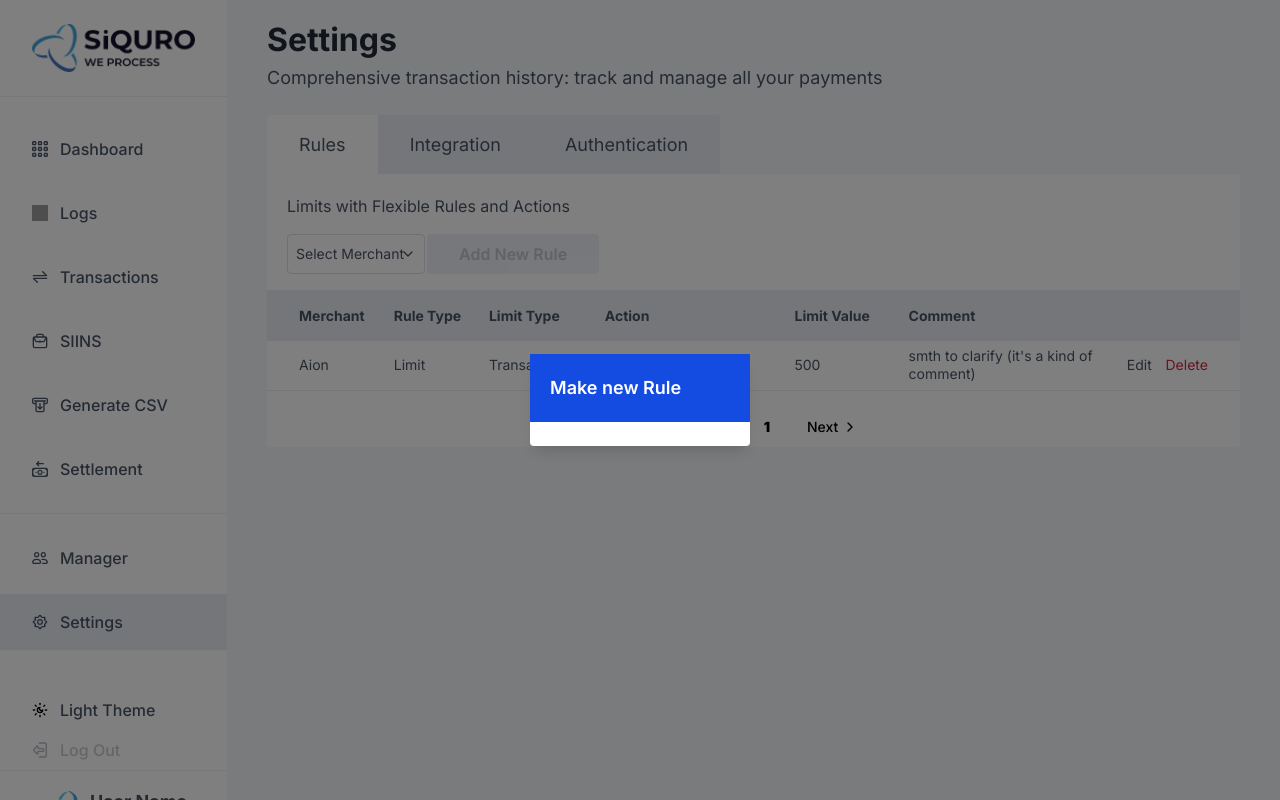
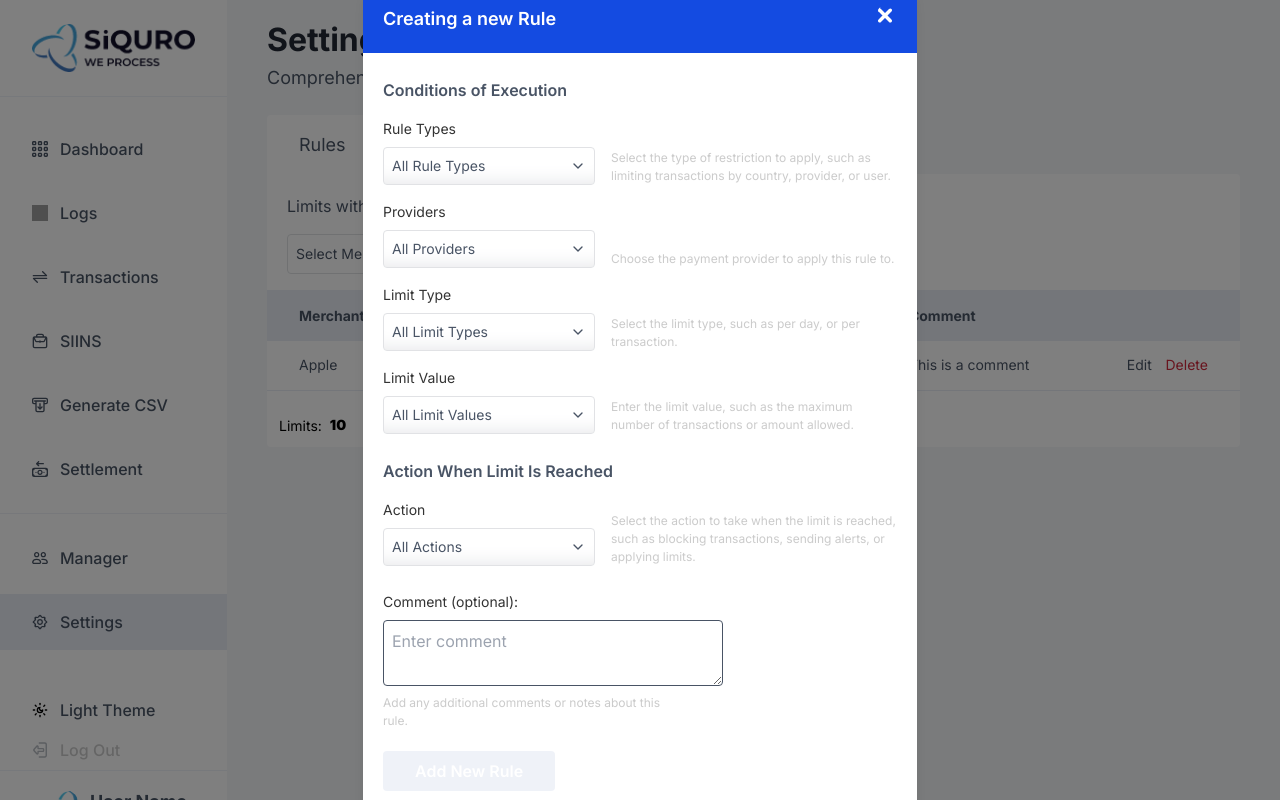
Before and after one commit to IlonaKuzmina-GWM/BO, a Next.js app: page /dashboard/settings in a window 1280 px wide. Both pictures are taken after a click on the button "Edit". Built offline with nearby package versions, Linux system fonts and the light colour scheme; grey boxes are pictures that could not be loaded; what tailwindcss-animated would draw is missing.

Commit message:
modal for new rule in progress

```diff
--- a/src/components/shared/Modal.tsx
+++ b/src/components/shared/Modal.tsx
@@ -5,14 +5,24 @@ interface IModalProps {
   onClose: () => void;
   title?: string;
   children?: React.ReactNode;
+  closeIcon?: boolean;
 }
 
-const Modal = ({ isOpen, onClose, title, children }: IModalProps) => {
+const Modal = ({
+  isOpen,
+  onClose,
+  title,
+  children,
+  closeIcon,
+}: IModalProps) => {
   const modalRef = useRef<HTMLDivElement>(null);
 
   useEffect(() => {
     const handleClickOutside = (event: MouseEvent) => {
-      if (modalRef.current && !modalRef.current.contains(event.target as Node)) {
+      if (
+        modalRef.current &&
+        !modalRef.current.contains(event.target as Node)
+      ) {
         onClose();
       }
     };
@@ -40,9 +50,35 @@ const Modal = ({ isOpen, onClose, title, children }: IModalProps) => {
   if (!isOpen) return null;
 
   return (
-    <div className="fixed inset-0 bg-bgModal bg-opacity-50 flex items-center justify-center">
-      <div ref={modalRef} className="bg-white rounded shadow-lg text-white">
-        {title && <h2 className="text-lg font-semibold p-[20px] bg-blue700">{title}</h2>}
+    <div className="fixed inset-0 flex items-center justify-center bg-bgModal bg-opacity-50">
+      <div ref={modalRef} className="rounded bg-white text-white shadow-lg">
+        {title && (
+          <div className="flex justify-between bg-blue700 p-[20px] text-lg font-semibold">
+            <div>{title}</div>
+            {closeIcon && (
+              <div
+                className="text-white cursor-pointer"
+                onClick={onClose}
+              >
+                <svg
+                  xmlns="http://www.w3.org/2000/svg"
+                  viewBox="0 0 24 24"
+                  fill="white"
+                  className="w-6 h-6"
+                  stroke="white"
+                  strokeWidth="2"
+                >
+                  <path
+                    fillRule="evenodd"
+                    d="M6.225 4.811a.75.75 0 011.06 0L12 9.525l4.715-4.714a.75.75 0 111.06 1.06L13.06 10.5l4.714 4.715a.75.75 0 11-1.06 1.06L12 11.56l-4.715 4.714a.75.75 0 11-1.06-1.06L10.94 10.5 6.225 5.785a.75.75 0 010-1.06z"
+                    clipRule="evenodd"
+                  />
+                </svg>
+              </div>
+            )}
+          </div>
+        )}
+
         {children}
       </div>
     </div>
--- /dev/null
+++ b/src/components/shared/Settings/CreateNewRule.tsx
@@ -0,0 +1,195 @@
+import { Rule, RuleRow } from "@/types";
+import { useState } from "react";
+import DashButton from "../DashButton";
+import RowComponent from "./RowComponent";
+
+const ruleTypes = [
+  { value: "country", label: "Country" },
+  { value: "provider", label: "Provider" },
+  { value: "user", label: "User" },
+];
+
+const providers = [
+  { value: "provider1", label: "Provider 1" },
+  { value: "provider2", label: "Provider 2" },
+  { value: "provider3", label: "Provider 3" },
+];
+
+const actions = [
+  { value: "block", label: "Block" },
+  { value: "alert", label: "Alert" },
+  { value: "limit", label: "Limit" },
+];
+
+const limitTypes = [
+  { value: "perDay", label: "Per Day" },
+  { value: "perTransaction", label: "Per Transaction" },
+];
+
+const limitValues = [
+  { value: "10", label: "10" },
+  { value: "20", label: "20" },
+  { value: "30", label: "30" },
+];
+
+interface CreateNewRuleProps {
+  onAddNewRule: (newRule: any) => void;
+}
+
+const CreateNewRule = ({ onAddNewRule }: CreateNewRuleProps) => {
+  const [rule, setRule] = useState<Partial<Rule>>({
+    ruleType: "",
+    provider: "",
+    limitType: "",
+    limitValue: "",
+    action: "",
+    comment: "",
+  });
+
+  const handleSelectChange = (field: string, selectedValues: string[]) => {
+    setRule((prevRule) => ({
+      ...prevRule,
+      [field]: selectedValues[0] || "",
+    }));
+  };
+
+  const handleInputChange = (event: React.ChangeEvent<HTMLTextAreaElement>) => {
+    const { name, value } = event.target;
+    setRule((prevRule) => ({
+      ...prevRule,
+      [name]: value,
+    }));
+  };
+
+  const handleAddRule = () => {
+    onAddNewRule(rule);
+    setRule({
+      ruleType: "",
+      provider: "",
+      limitType: "",
+      limitValue: "",
+      action: "",
+      comment: "",
+    });
+  };
+
+  const firstSectionRows: RuleRow[] = [
+    {
+      selectLabel: "Rule Types",
+      label: "All Rule Types",
+      description:
+        "Select the type of restriction to apply, such as limiting transactions by country, provider, or user.",
+      items: ruleTypes,
+      field: "ruleType",
+      value: rule.ruleType,
+    },
+    {
+      selectLabel: "Providers",
+      label: "All Providers",
+      description: "Choose the payment provider to apply this rule to.",
+      items: providers,
+      field: "provider",
+      value: rule.provider,
+    },
+    {
+      selectLabel: "Limit Type",
+      label: "All Limit Types",
+      description:
+        "Select the limit type, such as per day, or per transaction.",
+      items: limitTypes,
+      field: "limitType",
+      value: rule.limitType,
+    },
+    {
+      selectLabel: "Limit Value",
+      label: "All Limit Values",
+      description:
+        "Enter the limit value, such as the maximum number of transactions or amount allowed.",
+      items: limitValues,
+      field: "limitValue",
+      value: rule.limitValue,
+    },
+  ];
+
+  const secondSectionRows: RuleRow[] = [
+    {
+      selectLabel: "Action",
+      label: "All Actions",
+      description:
+        "Select the action to take when the limit is reached, such as blocking transactions, sending alerts, or applying limits.",
+      items: actions,
+      field: "action",
+      value: rule.action,
+    },
+  ];
+
+  const areFieldsEmpty = () => {
+    const fields = [
+      rule.ruleType,
+      rule.provider,
+      rule.limitType,
+      rule.action,
+      rule.limitValue,
+    ];
+    return fields.some((field) => field === "");
+  };
+
+  return (
+    <div className="w-[554px] px-[20px] py-[25px] text-main">
+      <h3 className="mb-[16px] font-semibold">Conditions of Execution</h3>
+      {firstSectionRows.map((row, index) => (
+        <RowComponent
+          selectLabel={row.selectLabel}
+          key={index}
+          label={row.label}
+          description={row.description}
+          items={row.items}
+          field={row.field}
+          value={row.value!}
+          onSelectHandler={handleSelectChange}
+        />
+      ))}
+      <h3 className="mb-[16px] mt-[25px] font-semibold">
+        Action When Limit Is Reached
+      </h3>
+      {secondSectionRows.map((row, index) => (
+        <RowComponent
+          selectLabel={row.selectLabel}
+          key={index}
+          label={row.label}
+          description={row.description}
+          items={row.items}
+          field={row.field}
+          value={row.value!}
+          onSelectHandler={handleSelectChange}
+        />
+      ))}
+      <div className="mb-[21px] mt-[25px] flex-col gap-[8px]">
+        <div className="flex w-[340px] flex-col">
+          <label className="mb-[8px] block text-[14px] text-[#333]">
+            Comment (optional):
+          </label>
+          <textarea
+            name="comment"
+            value={rule.comment}
+            onChange={handleInputChange}
+            placeholder="Enter comment"
+            className="w-full rounded border p-2"
+          />
+        </div>
+        <div className="mt-[8px] w-[286px] self-end text-[12px] text-secondary">
+          Add any additional comments or notes about this rule.
+        </div>
+      </div>
+
+      <DashButton
+        name="Add New Rule"
+        type={"filled"}
+        disabled={areFieldsEmpty()}
+        onClickHandler={handleAddRule}
+      />
+    </div>
+  );
+};
+
+export default CreateNewRule;
--- /dev/null
+++ b/src/components/shared/Settings/RowComponent.tsx
@@ -0,0 +1,43 @@
+import TableRowSelect from "@/components/UI/TableRowSelect";
+
+interface IRowComponentProps {
+  selectLabel: string;
+  label: string;
+  description: string;
+  items: { value: string; label: string }[];
+  field: string;
+  value: string;
+  onSelectHandler: (field: string, selectedValues: string[]) => void;
+}
+
+const RowComponent = ({
+  selectLabel,
+  label,
+  description,
+  items,
+  field,
+  value,
+  onSelectHandler,
+}: IRowComponentProps) => {
+  return (
+    <div className="mb-[16px] flex gap-[16px]">
+      <div className="flex w-[212px] flex-col gap-[8px]">
+        <label className="block text-[14px] text-[#333]">{selectLabel}</label>
+        <TableRowSelect
+          value={value}
+          label={label}
+          items={items}
+          searchInput
+          onSelectHandler={(selectedValue) =>
+            onSelectHandler(field, [selectedValue])
+          }
+        />
+      </div>
+      <div className="w-[286px] self-end text-[12px] text-secondary">
+        {description}
+      </div>
+    </div>
+  );
+};
+
+export default RowComponent;
--- a/src/components/shared/Settings/RuleRows.tsx
+++ b/src/components/shared/Settings/RuleRows.tsx
@@ -12,6 +12,7 @@ const RuleRows = ({ rule, index, openModal, deleteEntry }: IRuleRowProps) => {
   return (
     <>
       <td className="pl-3 pr-2 lg:pl-8">{rule.merchant}</td>
+      <td className="pr-2">{rule.provider}</td>
       <td className="pr-2">{rule.ruleType}</td>
       <td className="pr-2">{rule.limitType}</td>
       <td className="pr-2">{rule.action}</td>
--- a/src/components/shared/Settings/Rules.tsx
+++ b/src/components/shared/Settings/Rules.tsx
@@ -8,6 +8,8 @@ import RuleRows from "./RuleRows";
 import { Rule } from "@/types";
 import PaginationComponent from "../PaginationComponent ";
 import { SettingsRulesTableHeaader } from "@/utils/tableHeaders";
+import DataLimitsSeter from "../DataLimitsSeter";
+import CreateNewRule from "./CreateNewRule";
 
 const Rules = () => {
   const [currentPage, setCurrentPage] = useState(1);
@@ -15,14 +17,21 @@ const Rules = () => {
   const [isModalOpen, setIsModalOpen] = useState(false);
   const [rules, setRules] = useState<Rule[]>([
     {
-      merchant: "Aion",
-      ruleType: "Limit",
-      limitType: "Transactions",
-      action: "Switch to provider 4",
-      limitValue: "500",
-      comment: "smth to clarify (it's a kind of comment)",
+      merchant: "Apple",
+      provider: "Provider 1",
+      ruleType: "Country",
+      limitType: "Per Day",
+      action: "Block",
+      limitValue: "10",
+      comment: "This is a comment",
     },
   ]);
+  const handleAddNewRule = (newRule: Rule) => {
+    const newRuleWithMerchant = { ...newRule, merchant: selectedValues[0] };
+    setRules((prevRules) => [...prevRules, newRuleWithMerchant]);
+    setSelectedValues([]);
+    setIsModalOpen(false);
+  };
 
   const items = [
     { value: "apple", label: "Apple" },
@@ -47,16 +56,22 @@ const Rules = () => {
   };
 
   const renderRow = (rule: Rule, index: number) => (
-    <RuleRows rule={rule} index={index} openModal={openModal} deleteEntry={deleteEntry} />
+    <RuleRows
+      rule={rule}
+      index={index}
+      openModal={openModal}
+      deleteEntry={deleteEntry}
+    />
   );
 
   const totalPages = Math.ceil(rules.length / 10);
 
   return (
-    <div className="bg-white pt-[20px] rounded-tr-[4px] rounded-br-[4px] rounded-bl-[4px]">
+    <div className="bg-white rounded-bl-[4px] rounded-br-[4px] rounded-tr-[4px] pt-[20px]">
+      <div className="bg-white">
         <div className="pb-[16px] pl-[20px]">
           <Paragraph text="Limits with Flexible Rules and Actions" />
-        <div className="flex flex-row gap-[2px]">
+          <div className="flex flex-row gap-[15px]">
             <DashSelect
               value={"Select Merchant"}
               label={"All Merchants"}
@@ -65,6 +80,7 @@ const Rules = () => {
               searchContext="merchant"
               isMulti={false}
               onSelectHandler={setSelectedValues}
+              width="200px"
             />
             <Dashbutton
               name="Add new rule"
@@ -74,14 +90,28 @@ const Rules = () => {
             />
           </div>
         </div>
-      <CustomTable columns={SettingsRulesTableHeaader} dataName="rules" data={rules} renderRow={renderRow} />
+        <CustomTable
+          columns={SettingsRulesTableHeaader}
+          dataName="rules"
+          data={rules}
+          renderRow={renderRow}
+        />
+      </div>
+      <div className="relative">
+        <DataLimitsSeter />
         <PaginationComponent
           currentPage={currentPage}
           totalPages={totalPages}
           onPageChange={setCurrentPage}
         />
-      <Modal isOpen={isModalOpen} onClose={closeModal} title="Make new Rule">
-      <p>Here you can make new rule.</p>
+      </div>
+      <Modal
+        isOpen={isModalOpen}
+        onClose={closeModal}
+        title="Creating a new Rule"
+        closeIcon={true}
+      >
+        <CreateNewRule onAddNewRule={handleAddNewRule} />
       </Modal>
     </div>
   );
--- a/src/utils/tableHeaders.ts
+++ b/src/utils/tableHeaders.ts
@@ -72,11 +72,12 @@ export const ManagerKYCUserTableHeader: Header[] = [
 ];
 
 export const SettingsRulesTableHeaader: Header[] = [
-  { title: "Merchant", key: "merchant", width: "13%" },
-  { title: "Rule Type", key: "ruleType", width: "10%" },
-  { title: "Limit Type", key: "limitType", width: "12%" },
-  { title: "Action", key: "action", width: "20%" },
-  { title: "Limit Value", key: "limitValue", width: "12%" },
+  { title: "Merchant", key: "merchant", width: "12%" },
+  { title: "Provider", key: "provider", width: "13%" },
+  { title: "Rule Type", key: "ruleType", width: "9%" },
+  { title: "Limit Type", key: "limitType", width: "11%" },
+  { title: "Action", key: "action", width: "12%" },
+  { title: "Limit Value", key: "limitValue", width: "10%" },
   { title: "Comment", key: "comment", width: "23%" },
   { title: "", key: "edit", width: "4%" },
   { title: "", key: "delete", width: "6%" },
```
Also changed, not shown: src/types/index.ts (+10 -0 lines). Lines whose indentation alone changed are shown as unchanged.
